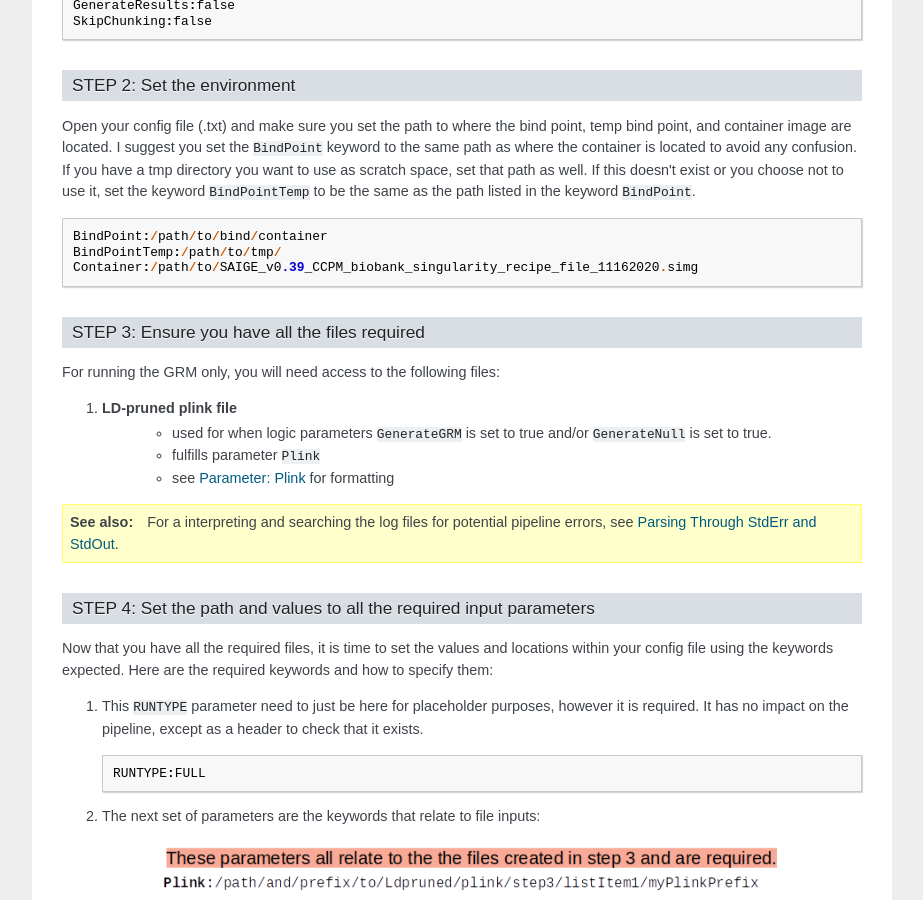
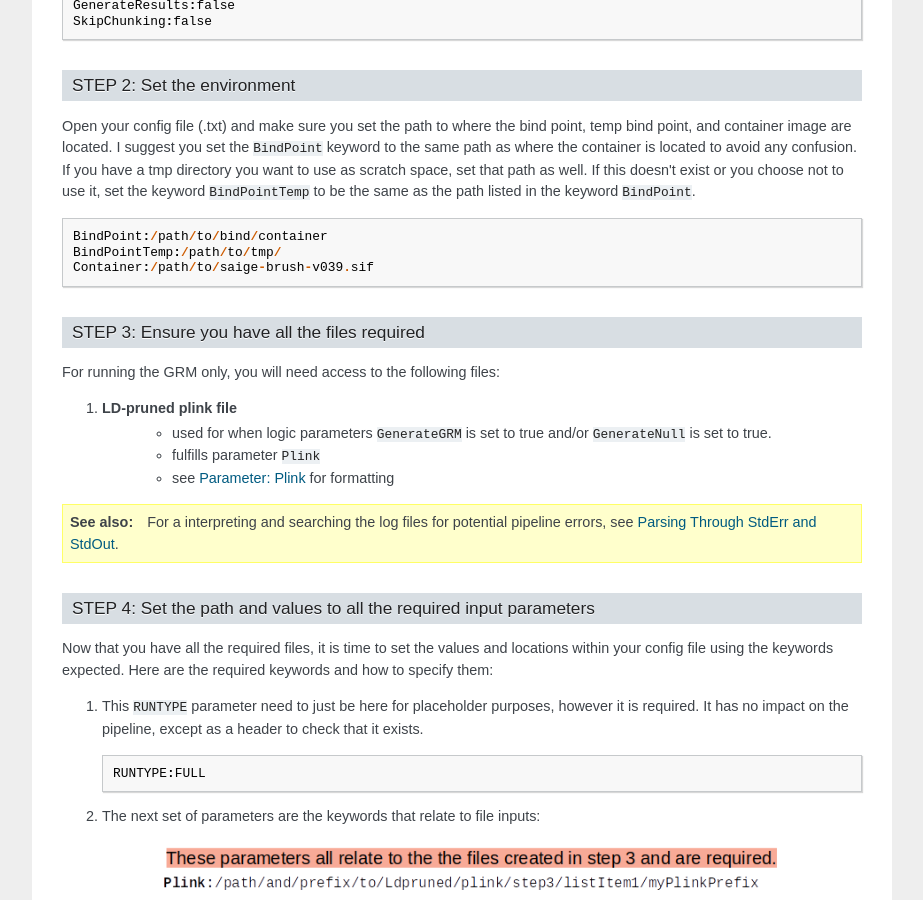
Before and after one commit to tbrunetti/SAIGE-BRUSH, a Sphinx documentation site: the page built from docs/source/generateGRMonlyTutorial.rst, in a window 1280 px wide and 900 px high, scrolled down 880 px. Shown: the whole window, without its empty margins (198-1121 px from the left). Built offline with Sphinx 7.4.7, drawn with Linux system fonts in a browser that asks for light colours; some of the changed text lies outside the part shown.

Commit message:
refactor vars and container to official names

```diff
--- a/docs/source/decipheringConfig.rst
+++ b/docs/source/decipheringConfig.rst
@@ -20,7 +20,7 @@
 
 	BindPoint:/path/to/bind/container
 	BindPointTemp:/path/to/tmp/
-	Container:/path/to/SAIGE_v0.39_CCPM_biobank_singularity_recipe_file_11162020.simg
+	Container:/path/to/saige-brush-v039.sif
 
 :code:`BindPoint` and :code:`BindPointTemp` are directories to where you want the container to be mounted.  :code:`BindPointTemp` allows you to give the container a secondary binding point where all temp files and calculations will be performed, and once finished will move the final files to the :code:`BindPoint`.  The files generated in :code:`BindPointTemp` will be deleted after the run completes.
 
--- a/docs/source/exampleWorkFlows.rst
+++ b/docs/source/exampleWorkFlows.rst
@@ -8,7 +8,7 @@
 
 .. code-block:: bash
 
-	$ ./CCPM_GWAS_pipeline myConfigFile.txt
+	$ ./saigeBrush myConfigFile.txt
 
 Tutorials
 ^^^^^^^^^^
--- a/docs/source/fullPipelineBinaryTutorial.rst
+++ b/docs/source/fullPipelineBinaryTutorial.rst
@@ -40,7 +40,7 @@
 
 	BindPoint:/path/to/bind/container
 	BindPointTemp:/path/to/tmp/
-	Container:/path/to/SAIGE_v0.39_CCPM_biobank_singularity_recipe_file_11162020.simg
+	Container:/path/to/saige-brush-v039.sif
 
 
 STEP 3: Ensure you have all the files required
@@ -144,7 +144,7 @@
 
 .. code-block:: bash
 
-	$ ./CCPM_GWAS_pipeline myConfigFile.txt
+	$ ./saigeBrush myConfigFile.txt
 
 
 Section: Generated Output
--- a/docs/source/generateGRMonlyTutorial.rst
+++ b/docs/source/generateGRMonlyTutorial.rst
@@ -44,7 +44,7 @@
 
 	BindPoint:/path/to/bind/container
 	BindPointTemp:/path/to/tmp/
-	Container:/path/to/SAIGE_v0.39_CCPM_biobank_singularity_recipe_file_11162020.simg
+	Container:/path/to/saige-brush-v039.sif
 
 
 STEP 3: Ensure you have all the files required
@@ -103,7 +103,7 @@
 
 .. code-block:: bash
 
-	$ ./CCPM_GWAS_pipeline myConfigFile.txt
+	$ ./saigeBrush myConfigFile.txt
 
 
 Section: Generated Output
```
